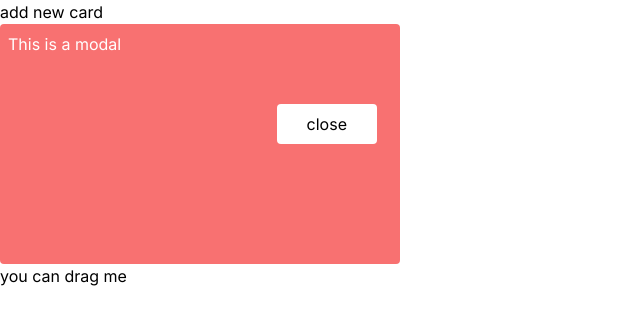
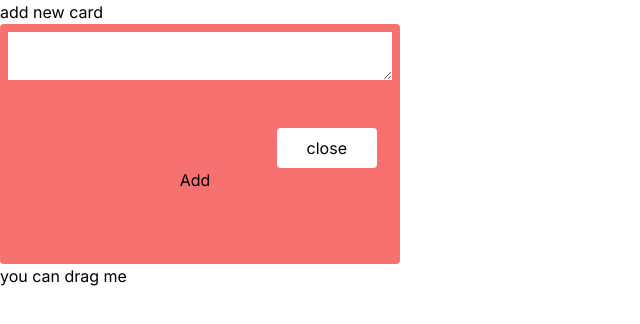
Before and after one commit to akareagwom/Drag-Drop, a Next.js app: page / in a window 1280 px wide. Both pictures are taken after a click on the button "add new card". Shown: the top 324 px of the page, without its empty margins (0-640 px from the left). Built offline with nearby package versions, Linux system fonts and the light colour scheme.

Commit message:
textarea

```diff
--- a/src/app/components/card.js
+++ b/src/app/components/card.js
@@ -15,13 +15,25 @@ const Cards = () => {
     const closeModal =()=>{
         setIsOpen(false);
     }
+
+    const handleAddText = () => {
+        if (text.trim()) {
+          setCards([...cards, text]);
+          setModalText('');
+          closeModal();
+        }
+      };
   return (
     <div>
         <button onClick={openModal}>add new card</button>
         {isOpen &&
-        <div className=' flex p-2 flex-col w-[400px] rounded h-[30vh] text-white bg-red-400'>
-          {modaLText}
+        <div className=' flex p-2 flex-col w-[400px] rounded h-[30vh] text-black bg-red-400'>
+
+            <textarea/>
           <button className='bg-white mt-12 w-[100px] ml-[70%] text-black rounded p-2' onClick={closeModal}>close</button>
+            <button onClick={handleAddText} style={{ marginRight: '10px' }}>
+              Add
+            </button>
         </div>
         }
         <div>
```
